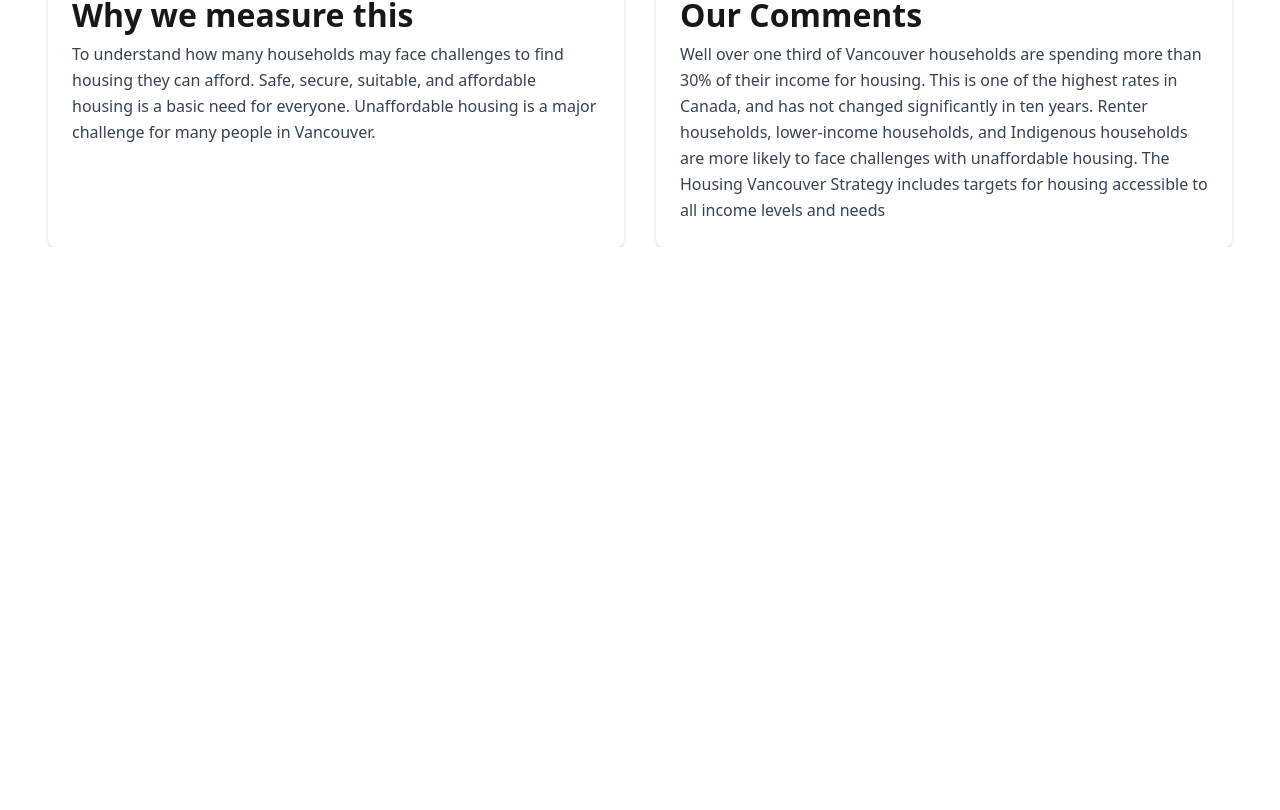
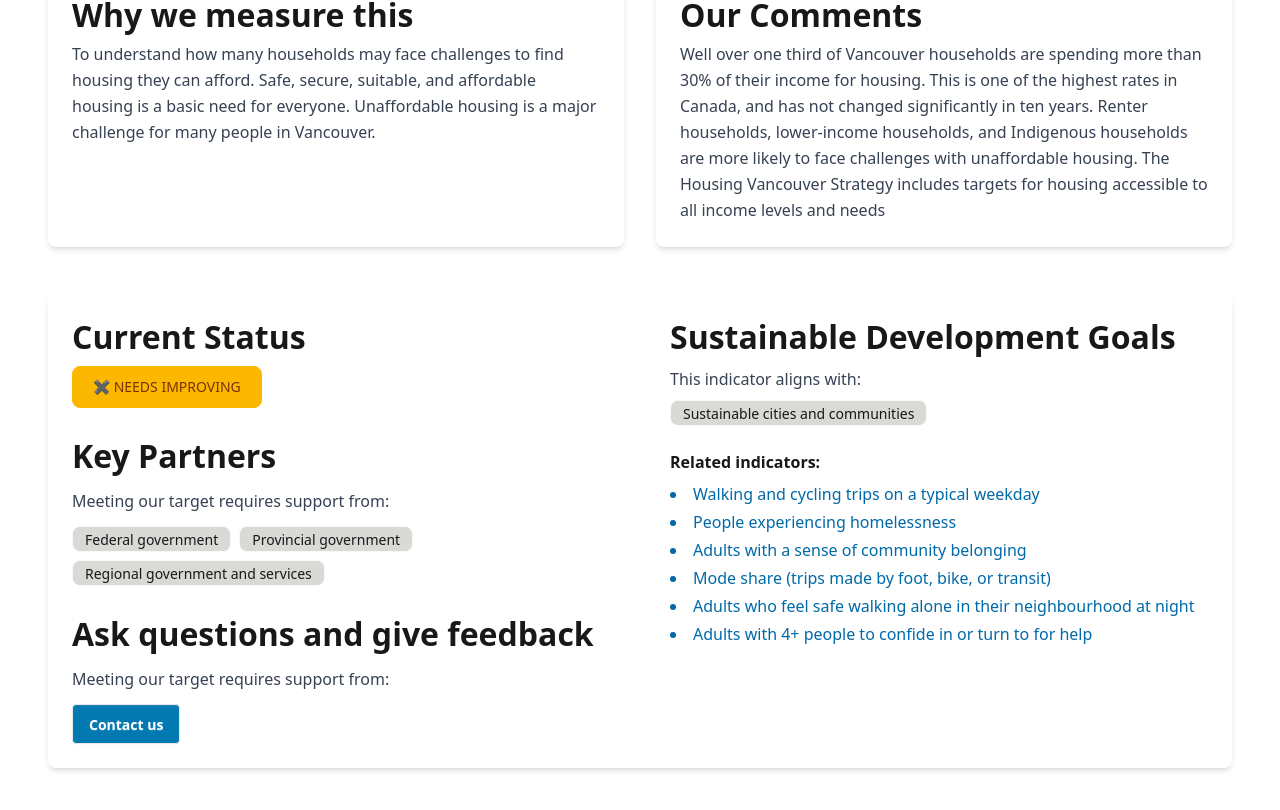
Before and after one commit to kenoutofken/CitizenDataDashboard, a React (Vite) app: page /housing-type in a window 1280 px wide. Shown: the part 1092-1902 px from the top of the page. Before the commit the page ends 1339 px from the top, so only its background shows below. Built offline with nearby package versions, Linux system fonts and the light colour scheme.

Commit message:
Added Indicator Details

```diff
--- a/src/App.jsx
+++ b/src/App.jsx
@@ -5,6 +5,7 @@ import ByRegion from "./pages/ByRegion.jsx";
 import ByDemographic from "./pages/ByDemographic.jsx";
 import ByHousingType from "./pages/ByHousingType.jsx";
 import Rationale from "./components/Rationale.jsx";
+import IndicatorDetails from "./components/IndicatorDetails.jsx";
 
 function App() {
   return (
@@ -16,6 +17,7 @@ function App() {
         <Route path="/housing-type" element={<ByHousingType />} />
       </Routes>
       <Rationale />
+      <IndicatorDetails />
     </>
   );
 }
--- /dev/null
+++ b/src/components/IndicatorDetails.jsx
@@ -0,0 +1,78 @@
+export default function IndicatorDetails() {
+  return (
+    <div className="flex flex-wrap gap-8 pt-12 pb-12 px-12">
+        <div className="grid grid-cols-1 md:grid-cols-2 gap-15 card bg-base-100 flex-1 shadow-md pt-6 pb-6 px-6">
+            {/* LEFT COLUMN */}
+            <div>
+            <h2 className="text-[32px] font-semibold mb-3">Current Status</h2>
+            <div className="badge badge-warning gap-2 mb-6 text-sm p-5">
+                ✖ NEEDS IMPROVING
+            </div>
+
+            <h3 className="text-[32px] font-semibold mb-2">Key Partners</h3>
+            <p className="text-gray-700 text-base mb-3">
+                Meeting our target requires support from:
+            </p>
+            <div className="flex flex-wrap gap-2 mb-6">
+                <div className="badge bg-[#D9D9D5] p-3">Federal government</div>
+                <div className="badge bg-[#D9D9D5] p-3">Provincial government</div>
+                <div className="badge bg-[#D9D9D5] p-3">
+                Regional government and services
+                </div>
+            </div>
+
+            <h3 className="text-[32px] font-semibold mb-2">Ask questions and give feedback</h3>
+            <p className="text-gray-700 text-base mb-3">
+                Meeting our target requires support from:
+            </p>
+            <button className="btn bg-[#0279B1] text-white">Contact us</button>
+            </div>
+
+            {/* RIGHT COLUMN */}
+            <div>
+            <h2 className="text-[32px] font-semibold mb-3">
+                Sustainable Development Goals
+            </h2>
+            <p className="text-gray-700 text-base mb-2">This indicator aligns with:</p>
+            <div className="badge bg-[#D9D9D5] p-3 mb-6">
+                Sustainable cities and communities
+            </div>
+
+            <h3 className="font-semibold text-base mb-2">Related indicators:</h3>
+            <ul className="list-disc list-inside space-y-1 text-sky-700 text-base">
+                <li>
+                <a href="#" className="link link-hover">
+                    Walking and cycling trips on a typical weekday
+                </a>
+                </li>
+                <li>
+                <a href="#" className="link link-hover">
+                    People experiencing homelessness
+                </a>
+                </li>
+                <li>
+                <a href="#" className="link link-hover">
+                    Adults with a sense of community belonging
+                </a>
+                </li>
+                <li>
+                <a href="#" className="link link-hover">
+                    Mode share (trips made by foot, bike, or transit)
+                </a>
+                </li>
+                <li>
+                <a href="#" className="link link-hover">
+                    Adults who feel safe walking alone in their neighbourhood at night
+                </a>
+                </li>
+                <li>
+                <a href="#" className="link link-hover">
+                    Adults with 4+ people to confide in or turn to for help
+                </a>
+                </li>
+            </ul>
+            </div>
+        </div>
+    </div>
+    );
+}
```
